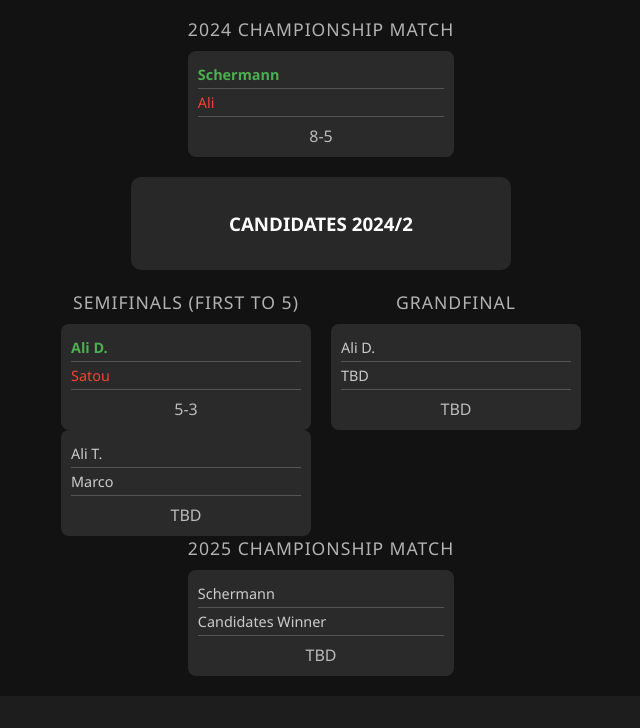
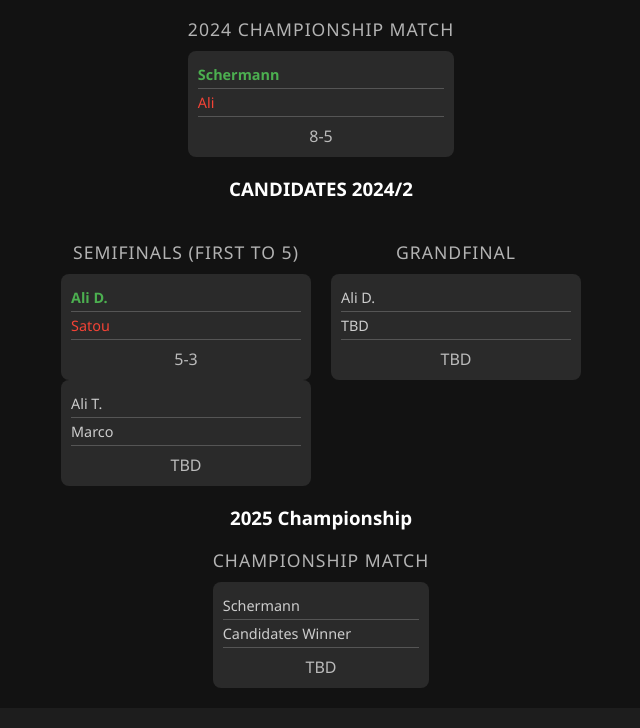
Before and after one commit to Shadorm/agalar-chess, a plain HTML site: page index.html in a window 1280 px wide. Shown: the part 67-795 px from the top of the page, without its empty margins (319-959 px from the left). Drawn offline with Linux system fonts and the light colour scheme.

Commit message:
Add files via upload

```diff
--- a/index.html
+++ b/index.html
@@ -36,7 +36,7 @@
         </div>
 
 
-    <div class="candidates-container">
+    <div class="title-container">
         <h3>CANDIDATES 2024/2</h3>
     </div>
 
@@ -86,9 +86,12 @@
         </div>
     </div>
 
+    <div class="title-container">
+        <h3>2025 Championship</h3>
+    </div>
     <!-- 2025 Championship Match -->
     <div class="stage">
-        <div class="stage-title">2025 Championship Match</div>
+        <div class="stage-title">Championship Match</div>
         <div class="match" onclick="toggleDetails(this)">
             <div class="player">Schermann</div>
             <div class="player">Candidates Winner</div>
```
